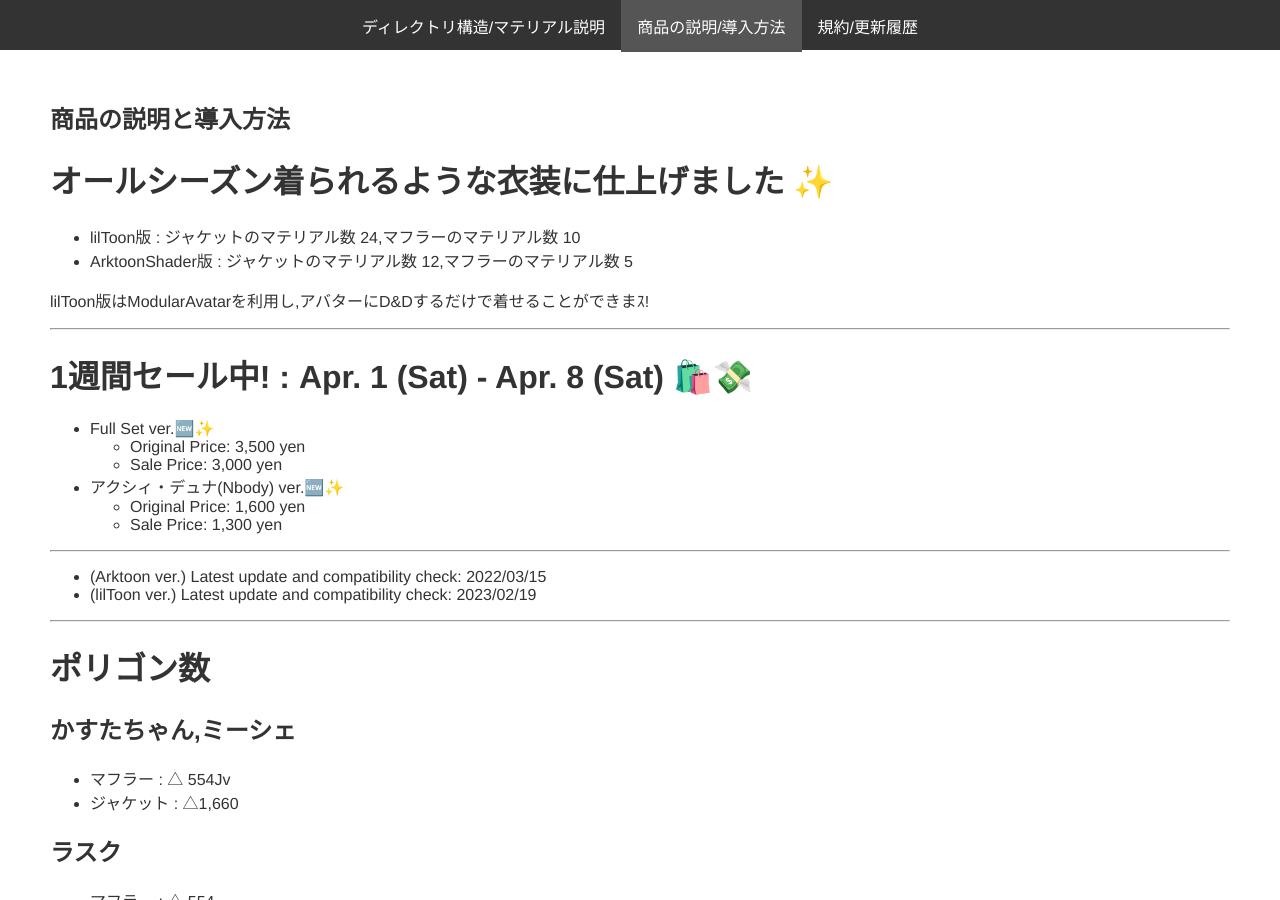
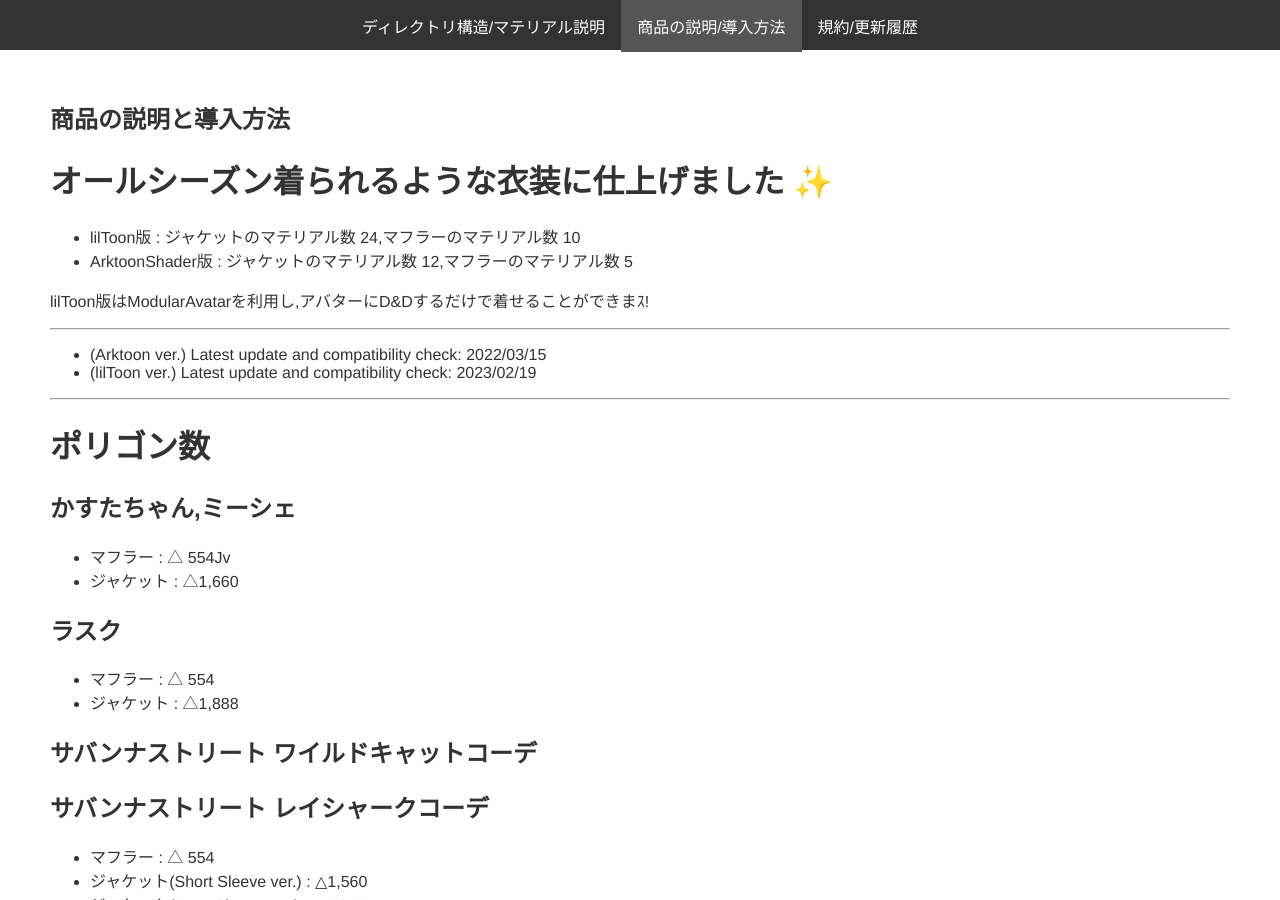
Before and after one commit to KLJP01/CasualAndCoolJacketManual, a Jekyll site: the page built from getting-started.md, in a window 1280 px wide and 900 px high. Built offline with Jekyll 4.4.1, drawn with Linux system fonts in a browser that asks for light colours.

Commit message:
:memo: update

```diff
--- a/getting-started.md
+++ b/getting-started.md
@@ -8,16 +8,6 @@ title: 商品の説明と導入方法
 - ArktoonShader版 : ジャケットのマテリアル数 12,マフラーのマテリアル数 5
 
 lilToon版はModularAvatarを利用し,アバターにD&Dするだけで着せることができまｽ!
-
----
-
-# 1週間セール中! : Apr. 1 (Sat) - Apr. 8 (Sat) 🛍️💸
-- Full Set ver.🆕✨
-    - Original Price: 3,500 yen
-    - Sale Price: 3,000 yen
-- アクシィ・デュナ(Nbody) ver.🆕✨
-    - Original Price: 1,600 yen
-    - Sale Price: 1,300 yen
 
 ---
 
```
